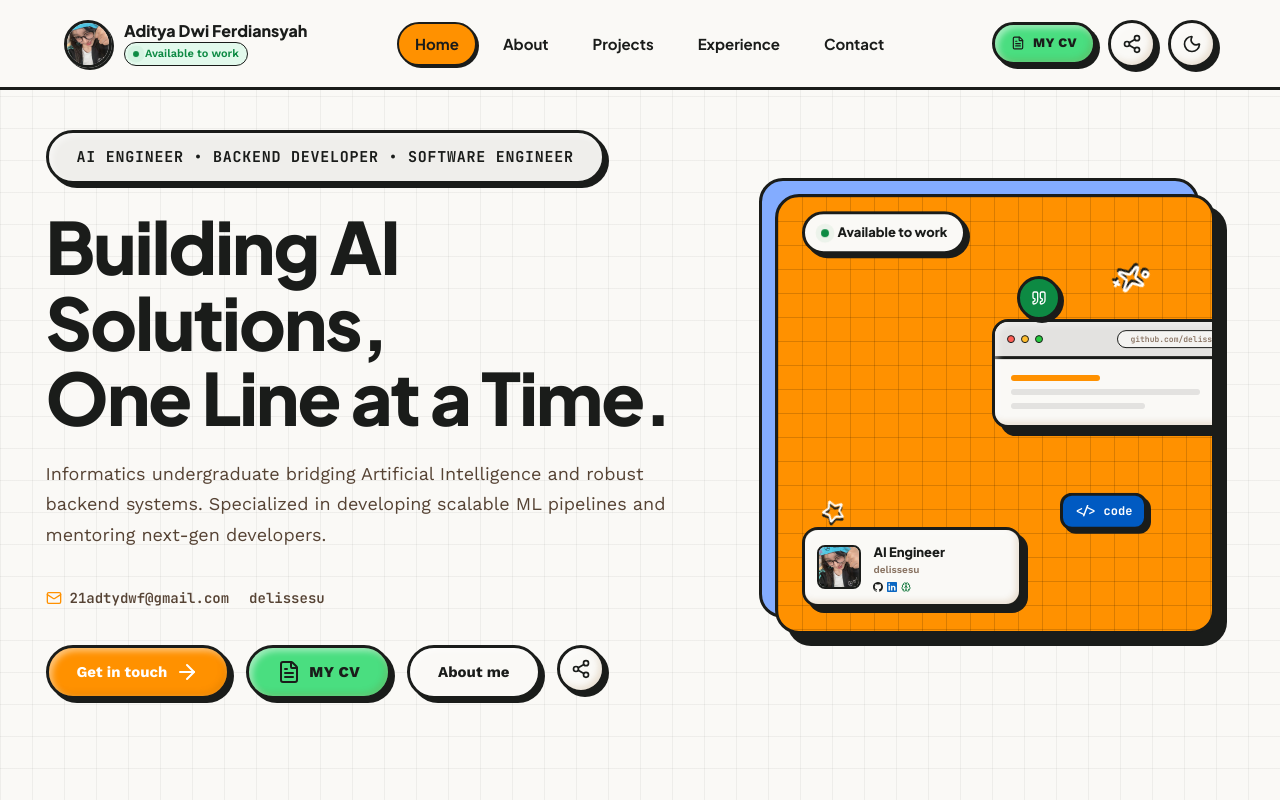
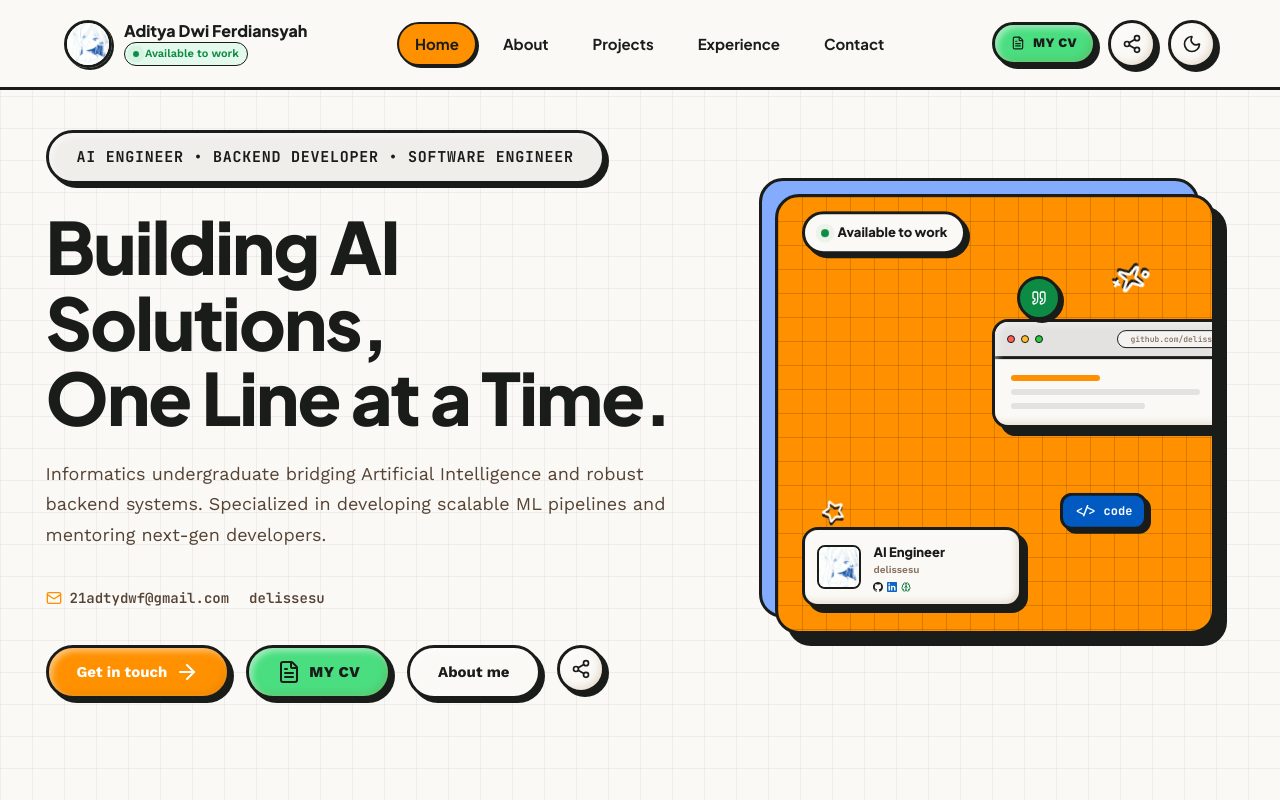
Before and after one commit to delissesu/Personal-Portofolio, a website built with Vite: page index.html in a window 1280 px wide. Shown: the top 800 px of the page. Built offline with nearby package versions, Linux system fonts and the light colour scheme; some icons are missing.

Commit message:
fix(icon): merubah avatar

```diff
--- a/index.html
+++ b/index.html
@@ -2,7 +2,7 @@
 <html lang="en">
   <head>
     <meta charset="UTF-8" />
-    <link rel="icon" type="image/jpeg" href="/src/assets/lily.jpeg" />
+    <link rel="icon" type="image/jpeg" href="/src/assets/Frieren.jpeg" />
     <meta name="viewport" content="width=device-width, initial-scale=1.0" />
 
     <title>Aditya Dwi Ferdiansyah | Portfolio - AI Engineer &amp; Backend Developer</title>
--- a/src/main.js
+++ b/src/main.js
@@ -1,5 +1,5 @@
 import './style.css';
-import lilyAvatar from './assets/lily.jpeg';
+import frierenAvatar from './assets/Frieren.jpeg';
 import nutriscanImg from './assets/NutriScan-MBG.png';
 import citechImg from './assets/CITECH.png';
 import asistenkuImg from './assets/ASISTENKU2.jpg';
@@ -18,14 +18,14 @@ document.addEventListener('DOMContentLoaded', () => {
   const faviconLink = document.querySelector("link[rel='icon']");
   if (faviconLink) {
     faviconLink.type = 'image/jpeg';
-    faviconLink.href = lilyAvatar;
+    faviconLink.href = frierenAvatar;
   }
 
   const illustrationAvatar = document.getElementById('illustration-avatar');
-  if (illustrationAvatar) illustrationAvatar.src = lilyAvatar;
+  if (illustrationAvatar) illustrationAvatar.src = frierenAvatar;
 
   const navAvatarImg = document.getElementById('nav-avatar-img');
-  if (navAvatarImg) navAvatarImg.src = lilyAvatar;
+  if (navAvatarImg) navAvatarImg.src = frierenAvatar;
 
   if (window.lucide) window.lucide.createIcons();
 
```
Also changed, not shown: src/assets/Frieren.jpeg (added).
